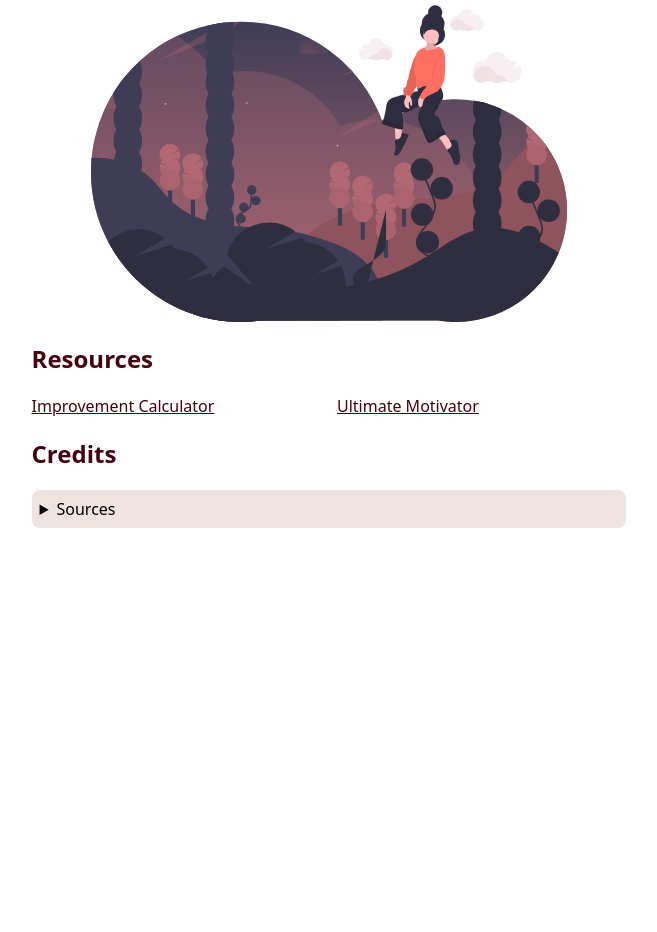
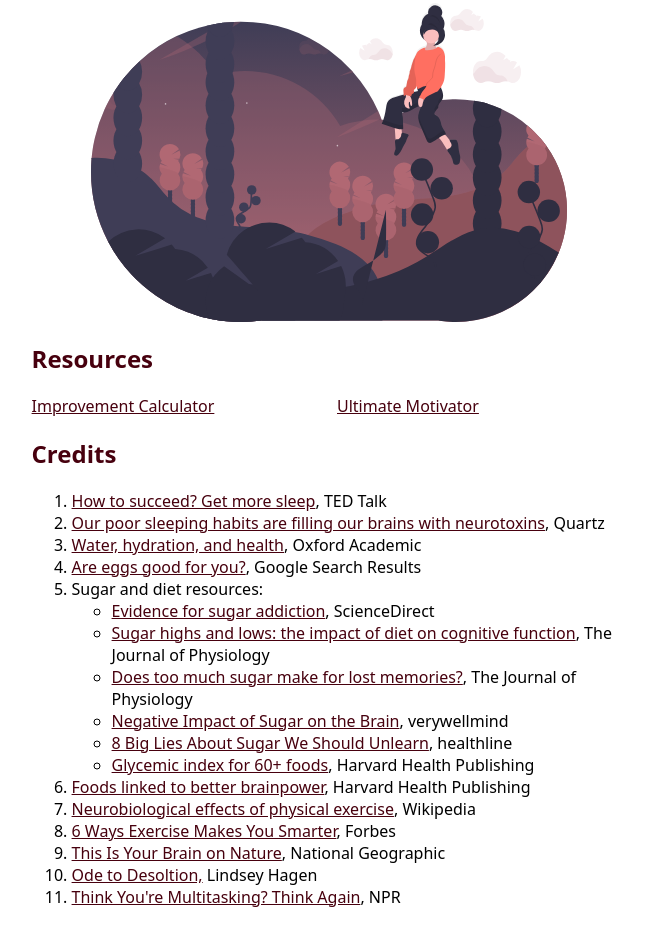
Before and after one commit to rchillard/sundaynightdread.com, a plain HTML site: page real-productivity.html in a window 1280 px wide. Shown: the part 7093-8025 px from the top of the page, without its empty margins (311-968 px from the left). Before the commit the page ends 7629 px from the top, so only its background shows below. Drawn offline with Linux system fonts and the light colour scheme.

Commit message:
Remove details/summary element not functioning on productivity page

```diff
--- a/real-productivity.html
+++ b/real-productivity.html
@@ -236,8 +236,6 @@
             <a href="ultimate-motivator.html">Ultimate Motivator</a>
         </div>
         <h2>Credits</h2>
-        <details>
-            <summary>Sources</summary>
         <ol>
             <li><a href="https://www.ted.com/talks/arianna_huffington_how_to_succeed_get_more_sleep">How to succeed? Get more sleep</a>, TED Talk</li>
             <li><a href="https://qz.com/424120/our-poor-sleeping-habits-could-be-filling-our-brains-with-neurotoxins/">Our poor sleeping habits are filling our brains with neurotoxins</a>, Quartz</li>
@@ -261,7 +259,6 @@
             <li><a href="https://vimeo.com/442567494">Ode to Desoltion,</a> Lindsey Hagen</li>
             <li><a href="https://www.npr.org/templates/story/story.php?storyId=95256794">Think You're Multitasking? Think Again</a>, NPR</li>
         </ol>
-        </details>
     </main>
     <footer>
 
```
Lines whose indentation alone changed are shown as unchanged.
